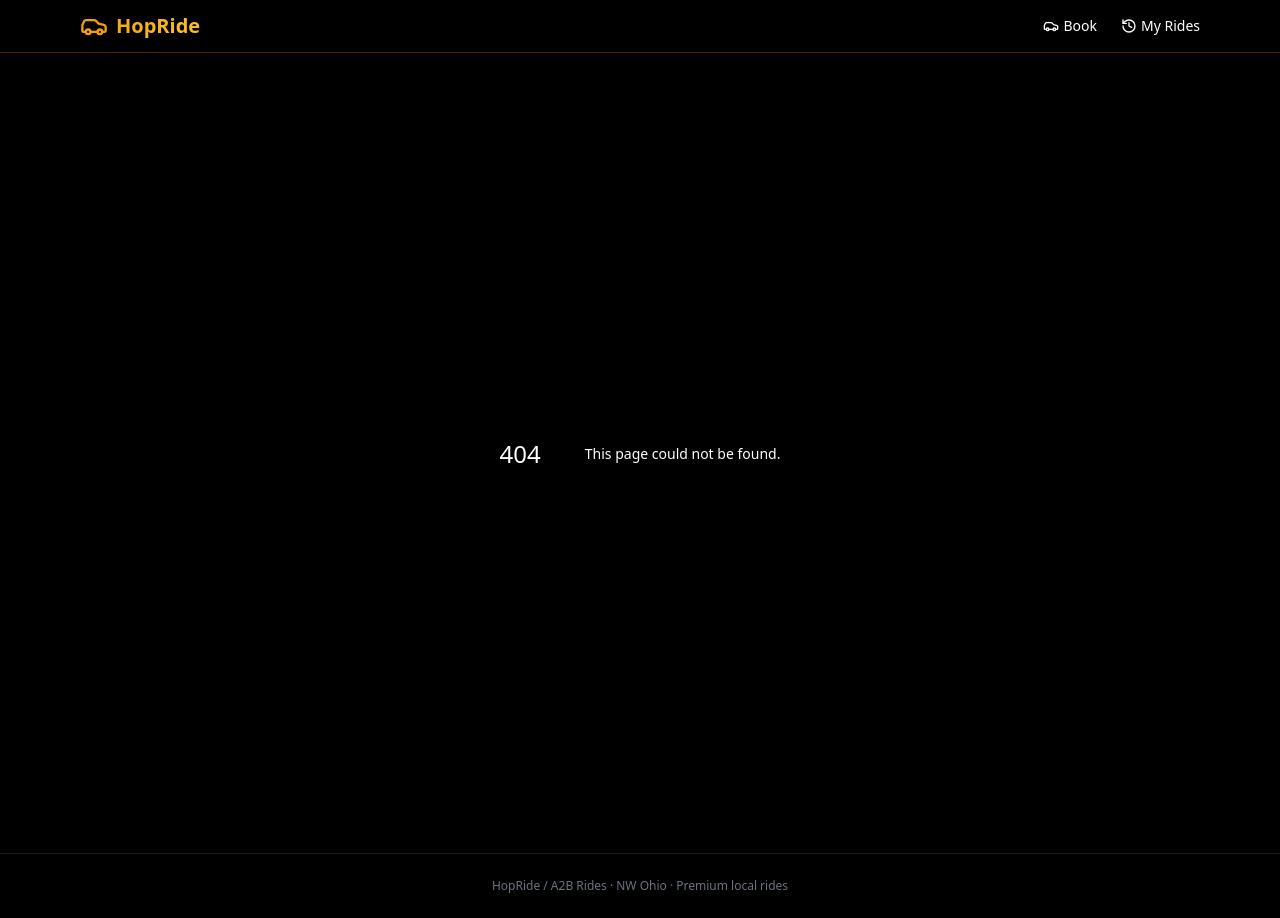
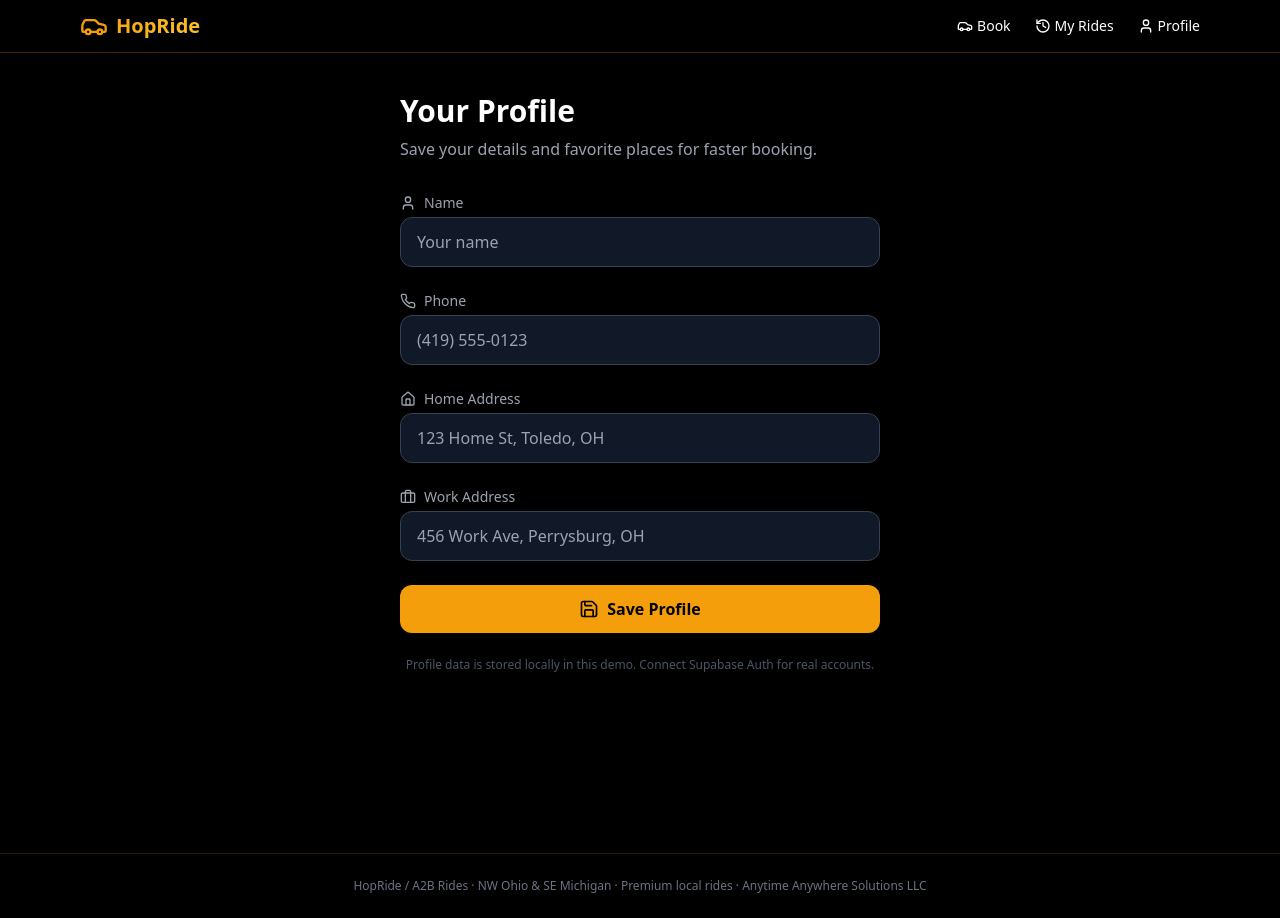
Before and after one commit to smobkings-oss/hopride-rider-app, a Next.js app: page /profile in a window 1280 px wide. Before the commit this address had no page. Built offline with nearby package versions, Linux system fonts and the light colour scheme.

Commit message:
Upgrade HopRide rider app v0.2: full instant/scheduled flow, profile, tracking sim, Suspense fixes for Vercel build

```diff
--- a/app/globals.css
+++ b/app/globals.css
@@ -7,7 +7,7 @@
 }
 
 body {
-  @apply bg-black text-white;
+  @apply bg-black text-white antialiased;
 }
 
 .holographic {
@@ -16,6 +16,7 @@ body {
   animation: shimmer 3s ease infinite;
   -webkit-background-clip: text;
   -webkit-text-fill-color: transparent;
+  background-clip: text;
 }
 
 @keyframes shimmer {
--- a/app/layout.tsx
+++ b/app/layout.tsx
@@ -1,7 +1,7 @@
 import './globals.css'
 import type { Metadata } from 'next'
 import Link from 'next/link'
-import { Car, History } from 'lucide-react'
+import { Car, History, User } from 'lucide-react'
 
 export const metadata: Metadata = {
   title: 'HopRide | Instant & Scheduled Rides',
@@ -22,19 +22,22 @@ export default function RootLayout({
               <Car className="w-7 h-7 text-gold-500" />
               <span className="text-xl font-bold holographic">HopRide</span>
             </Link>
-            <div className="flex gap-6 text-sm">
+            <div className="flex gap-4 md:gap-6 text-sm">
               <Link href="/book" className="flex items-center gap-1 hover:text-gold-400 transition">
                 <Car className="w-4 h-4" /> Book
               </Link>
               <Link href="/rides" className="flex items-center gap-1 hover:text-gold-400 transition">
                 <History className="w-4 h-4" /> My Rides
               </Link>
+              <Link href="/profile" className="flex items-center gap-1 hover:text-gold-400 transition">
+                <User className="w-4 h-4" /> Profile
+              </Link>
             </div>
           </div>
         </nav>
         <main className="min-h-screen">{children}</main>
         <footer className="border-t border-gold-600/20 py-6 text-center text-xs text-gray-500">
-          HopRide / A2B Rides · NW Ohio · Premium local rides
+          HopRide / A2B Rides · NW Ohio & SE Michigan · Premium local rides · Anytime Anywhere Solutions LLC
         </footer>
       </body>
     </html>
--- a/app/page.tsx
+++ b/app/page.tsx
@@ -1,38 +1,38 @@
 import Link from 'next/link'
-import { ArrowRight, Clock, Zap, Shield } from 'lucide-react'
+import { ArrowRight, Clock, Zap, Shield, MapPin } from 'lucide-react'
 
 export default function Home() {
   return (
     <div className="relative overflow-hidden">
       <div className="absolute inset-0 bg-gradient-to-br from-black via-gray-900 to-black" />
-      <div className="relative max-w-6xl mx-auto px-4 py-20 text-center">
-        <h1 className="text-5xl md:text-7xl font-extrabold mb-6">
+      <div className="relative max-w-6xl mx-auto px-4 py-16 md:py-24 text-center">
+        <h1 className="text-4xl md:text-6xl lg:text-7xl font-extrabold mb-6 leading-tight">
           <span className="holographic">Hop On.</span><br />
           Instant or Scheduled.
         </h1>
-        <p className="text-xl md:text-2xl text-gray-300 max-w-2xl mx-auto mb-10">
-          Premium rides across NW Ohio. Transparent pricing. Better pay for drivers. Book in seconds.
+        <p className="text-lg md:text-xl text-gray-300 max-w-2xl mx-auto mb-10">
+          Premium rides across NW Ohio & SE Michigan. Transparent pricing. Better pay for drivers. Book in seconds.
         </p>
         <div className="flex flex-col sm:flex-row gap-4 justify-center">
           <Link
             href="/book"
-            className="inline-flex items-center gap-2 bg-gold-500 hover:bg-gold-600 text-black font-bold px-8 py-4 rounded-full text-lg transition"
+            className="inline-flex items-center justify-center gap-2 bg-gold-500 hover:bg-gold-600 text-black font-bold px-8 py-4 rounded-full text-lg transition"
           >
-            Book a Ride <ArrowRight className="w-5 h-5" />
+            Book Instant Ride <ArrowRight className="w-5 h-5" />
           </Link>
           <Link
             href="/book?type=scheduled"
-            className="inline-flex items-center gap-2 border border-gold-500 text-gold-400 hover:bg-gold-500/10 font-semibold px-8 py-4 rounded-full text-lg transition"
+            className="inline-flex items-center justify-center gap-2 border border-gold-500 text-gold-400 hover:bg-gold-500/10 font-semibold px-8 py-4 rounded-full text-lg transition"
           >
             Schedule Ahead
           </Link>
         </div>
 
-        <div className="grid md:grid-cols-3 gap-8 mt-20 text-left">
+        <div className="grid md:grid-cols-3 gap-6 mt-16 text-left">
           <div className="bg-gray-900/60 border border-gold-600/20 rounded-2xl p-6">
             <Zap className="w-8 h-8 text-gold-500 mb-3" />
             <h3 className="text-xl font-semibold mb-2">Instant Rides</h3>
-            <p className="text-gray-400">Get matched with a nearby driver in minutes. Live tracking coming soon.</p>
+            <p className="text-gray-400">Get matched with a nearby driver in minutes. Live tracking simulation included.</p>
           </div>
           <div className="bg-gray-900/60 border border-gold-600/20 rounded-2xl p-6">
             <Clock className="w-8 h-8 text-gold-500 mb-3" />
@@ -42,8 +42,12 @@ export default function Home() {
           <div className="bg-gray-900/60 border border-gold-600/20 rounded-2xl p-6">
             <Shield className="w-8 h-8 text-gold-500 mb-3" />
             <h3 className="text-xl font-semibold mb-2">Local & Transparent</h3>
-            <p className="text-gray-400">NW Ohio focused. Clear pricing. Driver-first platform.</p>
+            <p className="text-gray-400">NW Ohio focused. Clear pricing. Driver-first platform with Tesla Navigator options.</p>
           </div>
+        </div>
+
+        <div className="mt-12 text-sm text-gray-500 flex items-center justify-center gap-2">
+          <MapPin className="w-4 h-4" /> Serving Toledo, Perrysburg, Findlay, Fremont, Tiffin & surrounding areas
         </div>
       </div>
     </div>
--- /dev/null
+++ b/app/profile/page.tsx
@@ -0,0 +1,102 @@
+'use client'
+
+import { useState, useEffect } from 'react'
+import { User, Phone, Home, Briefcase, Save } from 'lucide-react'
+
+export default function ProfilePage() {
+  const [name, setName] = useState('')
+  const [phone, setPhone] = useState('')
+  const [home, setHome] = useState('')
+  const [work, setWork] = useState('')
+  const [saved, setSaved] = useState(false)
+
+  useEffect(() => {
+    const profile = JSON.parse(localStorage.getItem('hopride-profile') || '{}')
+    const places = JSON.parse(localStorage.getItem('hopride-places') || '{}')
+    setName(profile.name || '')
+    setPhone(profile.phone || '')
+    setHome(places.home || '')
+    setWork(places.work || '')
+  }, [])
+
+  const handleSave = (e: React.FormEvent) => {
+    e.preventDefault()
+    localStorage.setItem('hopride-profile', JSON.stringify({ name, phone }))
+    localStorage.setItem('hopride-places', JSON.stringify({ home, work }))
+    setSaved(true)
+    setTimeout(() => setSaved(false), 2000)
+  }
+
+  return (
+    <div className="max-w-lg mx-auto px-4 py-10">
+      <h1 className="text-3xl font-bold mb-2">Your Profile</h1>
+      <p className="text-gray-400 mb-8">Save your details and favorite places for faster booking.</p>
+
+      <form onSubmit={handleSave} className="space-y-6">
+        <div>
+          <label className="block text-sm text-gray-400 mb-1 flex items-center gap-2">
+            <User className="w-4 h-4" /> Name
+          </label>
+          <input
+            type="text"
+            value={name}
+            onChange={(e) => setName(e.target.value)}
+            placeholder="Your name"
+            className="w-full bg-gray-900 border border-gray-700 focus:border-gold-500 rounded-xl px-4 py-3 outline-none"
+          />
+        </div>
+
+        <div>
+          <label className="block text-sm text-gray-400 mb-1 flex items-center gap-2">
+            <Phone className="w-4 h-4" /> Phone
+          </label>
+          <input
+            type="tel"
+            value={phone}
+            onChange={(e) => setPhone(e.target.value)}
+            placeholder="(419) 555-0123"
+            className="w-full bg-gray-900 border border-gray-700 focus:border-gold-500 rounded-xl px-4 py-3 outline-none"
+          />
+        </div>
+
+        <div>
+          <label className="block text-sm text-gray-400 mb-1 flex items-center gap-2">
+            <Home className="w-4 h-4" /> Home Address
+          </label>
+          <input
+            type="text"
+            value={home}
+            onChange={(e) => setHome(e.target.value)}
+            placeholder="123 Home St, Toledo, OH"
+            className="w-full bg-gray-900 border border-gray-700 focus:border-gold-500 rounded-xl px-4 py-3 outline-none"
+          />
+        </div>
+
+        <div>
+          <label className="block text-sm text-gray-400 mb-1 flex items-center gap-2">
+            <Briefcase className="w-4 h-4" /> Work Address
+          </label>
+          <input
+            type="text"
+            value={work}
+            onChange={(e) => setWork(e.target.value)}
+            placeholder="456 Work Ave, Perrysburg, OH"
+            className="w-full bg-gray-900 border border-gray-700 focus:border-gold-500 rounded-xl px-4 py-3 outline-none"
+          />
+        </div>
+
+        <button
+          type="submit"
+          className="w-full bg-gold-500 hover:bg-gold-600 text-black font-bold py-3 rounded-xl flex items-center justify-center gap-2"
+        >
+          <Save className="w-5 h-5" />
+          {saved ? 'Saved!' : 'Save Profile'}
+        </button>
+      </form>
+
+      <p className="text-xs text-gray-600 mt-6 text-center">
+        Profile data is stored locally in this demo. Connect Supabase Auth for real accounts.
+      </p>
+    </div>
+  )
+}
--- a/app/rides/page.tsx
+++ b/app/rides/page.tsx
@@ -2,7 +2,7 @@
 
 import { useEffect, useState } from 'react'
 import Link from 'next/link'
-import { MapPin, Clock, Car, Trash2 } from 'lucide-react'
+import { MapPin, Clock, Car, Trash2, Eye } from 'lucide-react'
 import { format } from 'date-fns'
 
 interface Ride {
@@ -28,8 +28,10 @@ export default function RidesPage() {
   }, [])
 
   const clearRides = () => {
-    localStorage.removeItem('hopride-rides')
-    setRides([])
+    if (confirm('Clear all ride history?')) {
+      localStorage.removeItem('hopride-rides')
+      setRides([])
+    }
   }
 
   return (
@@ -68,7 +70,7 @@ export default function RidesPage() {
               className="bg-gray-900 border border-gray-800 hover:border-gold-600/40 rounded-xl p-5 transition"
             >
               <div className="flex justify-between items-start mb-3">
-                <div className="flex items-center gap-2">
+                <div className="flex items-center gap-2 flex-wrap">
                   {ride.type === 'instant' ? (
                     <span className="text-xs bg-gold-500/20 text-gold-400 px-2 py-1 rounded-full">Instant</span>
                   ) : (
@@ -82,10 +84,17 @@ export default function RidesPage() {
                   <span className="text-xs text-gray-500">
                     {format(new Date(ride.createdAt), 'MMM d, h:mm a')}
                   </span>
+                  <span className={`text-xs px-2 py-1 rounded-full ${
+                    ride.status === 'completed' ? 'bg-green-500/20 text-green-400' :
+                    ride.status === 'matched' || ride.status === 'enroute' ? 'bg-gold-500/20 text-gold-400' :
+                    'bg-gray-700 text-gray-400'
+                  }`}>
+                    {ride.status}
+                  </span>
                 </div>
                 <span className="font-semibold text-gold-400">${ride.estimatedFare.toFixed(2)}</span>
               </div>
-              <div className="space-y-2 text-sm">
+              <div className="space-y-2 text-sm mb-3">
                 <div className="flex items-center gap-2">
                   <MapPin className="w-4 h-4 text-gold-500 shrink-0" />
                   <span className="truncate">{ride.pickup}</span>
@@ -101,6 +110,14 @@ export default function RidesPage() {
                   </div>
                 )}
               </div>
+              {ride.type === 'instant' && ride.status !== 'completed' && (
+                <Link
+                  href={`/track?id=${ride.id}`}
+                  className="inline-flex items-center gap-1 text-xs text-gold-400 hover:text-gold-300"
+                >
+                  <Eye className="w-3 h-3" /> Track
+                </Link>
+              )}
             </div>
           ))}
         </div>
--- a/package.json
+++ b/package.json
@@ -1,6 +1,6 @@
 {
   "name": "hopride-rider-app",
-  "version": "0.1.0",
+  "version": "0.2.0",
   "private": true,
   "scripts": {
     "dev": "next dev",
```
Also changed, not shown: 1 other file (tests, documents, lock files or other folders).
